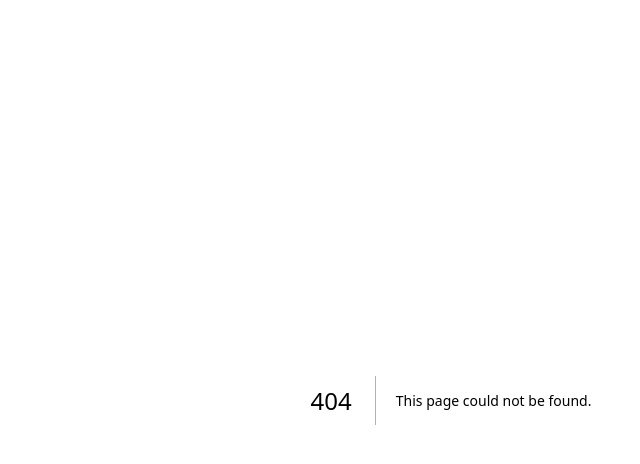
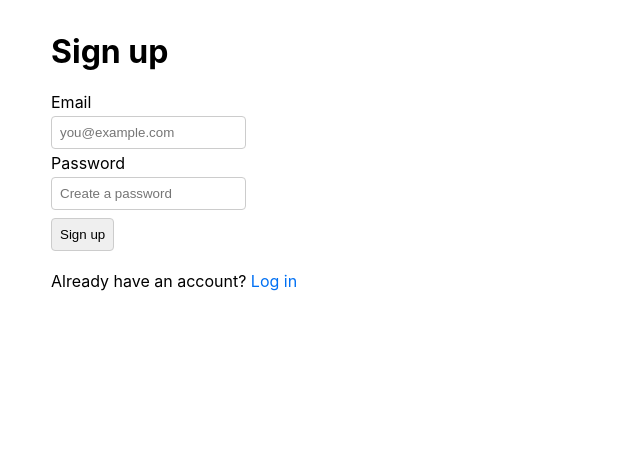
Before and after one commit to thokozanisibeko111-debug/umakhi-mvp, a Next.js app: page /signup in a window 1280 px wide. Before the commit this address had no page. Shown: the top 464 px of the page, without its empty margins (189-829 px from the left). Built offline with nearby package versions, Linux system fonts and the light colour scheme; no server answers.

Commit message:
Create page.tsx

```diff
--- /dev/null
+++ b/app/signup/page.tsx
@@ -0,0 +1,61 @@
+'use client';
+
+import { useState } from 'react';
+import { supabase } from '@/utils/supabaseClient';
+import Link from 'next/link';
+
+export default function Signup() {
+  const [email, setEmail] = useState('');
+  const [password, setPassword] = useState('');
+  const [error, setError] = useState<string | null>(null);
+
+  async function handleSignup(e: React.FormEvent<HTMLFormElement>) {
+    e.preventDefault();
+    setError(null);
+    const { data, error } = await supabase.auth.signUp({ email, password });
+    if (error) {
+      setError(error.message);
+    } else {
+      // On successful sign up the user must confirm email before sign in
+      alert('Check your email for a confirmation link.');
+      window.location.href = '/login';
+    }
+  }
+
+  return (
+    <main>
+      <h1>Sign up</h1>
+      <form onSubmit={handleSignup}>
+        <label>
+          Email
+          <br />
+          <input
+            type="email"
+            value={email}
+            onChange={(e) => setEmail(e.target.value)}
+            placeholder="you@example.com"
+            required
+          />
+        </label>
+        <br />
+        <label>
+          Password
+          <br />
+          <input
+            type="password"
+            value={password}
+            onChange={(e) => setPassword(e.target.value)}
+            placeholder="Create a password"
+            required
+          />
+        </label>
+        <br />
+        <button type="submit">Sign up</button>
+        {error && <p style={{ color: 'red' }}>{error}</p>}
+      </form>
+      <p>
+        Already have an account? <Link href="/login">Log in</Link>
+      </p>
+    </main>
+  );
+}
```
